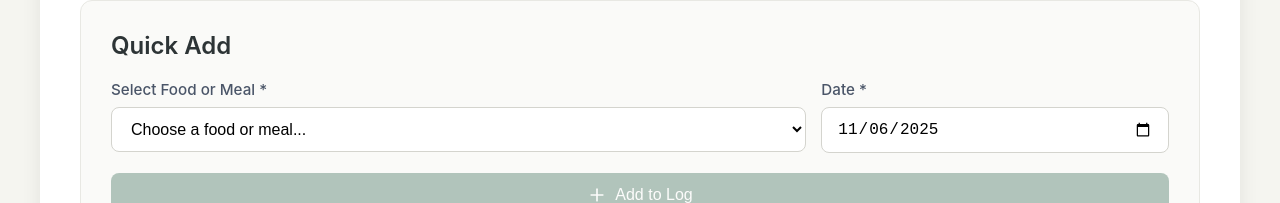
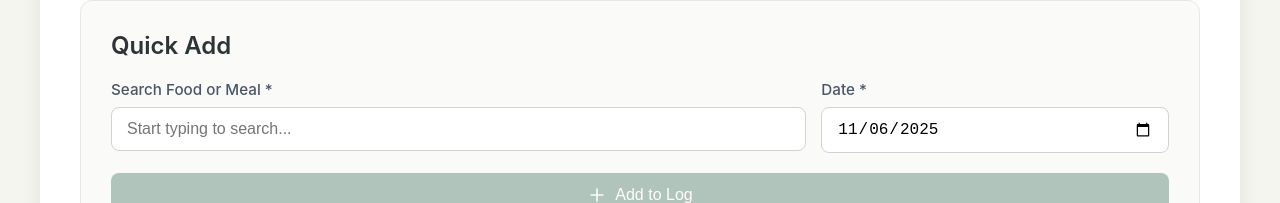
Before and after one commit to mizerc/macro-tracker, a React (Vite) app: page / in a window 1280 px wide. Shown: the part 714-917 px from the top of the page. Built offline with nearby package versions, Linux system fonts and the light colour scheme.

Commit message:
Replace dropbox for textfield with auto search

```diff
--- a/src/App.jsx
+++ b/src/App.jsx
@@ -1,9 +1,12 @@
-import { useState, useEffect } from 'react'
+import { useState, useEffect, useRef } from 'react'
 import { Plus, Trash2, Target, TrendingUp, Flame, Coffee, UtensilsCrossed, BookOpen, Edit, Search, Loader, ClipboardList, Settings, Download, Upload } from 'lucide-react'
 
 function App() {
   // Navigation
   const [activeTab, setActiveTab] = useState('tracker')
+
+  // Ref for click outside detection
+  const quickLogSearchRef = useRef(null)
 
   // Food Database
   const [savedFoods, setSavedFoods] = useState([])
@@ -60,7 +63,9 @@ function App() {
   const [quickLogForm, setQuickLogForm] = useState({
     selectedItem: null,
     itemType: '', // 'food' or 'meal'
-    date: new Date().toISOString().split('T')[0] // Default to today
+    date: new Date().toISOString().split('T')[0], // Default to today
+    searchQuery: '',
+    showSuggestions: false
   })
 
   // Load data from localStorage on mount
@@ -115,6 +120,20 @@ function App() {
   useEffect(() => {
     localStorage.setItem('macroGoals', JSON.stringify(macroGoals))
   }, [macroGoals])
+
+  // Handle click outside to close suggestions
+  useEffect(() => {
+    const handleClickOutside = (event) => {
+      if (quickLogSearchRef.current && !quickLogSearchRef.current.contains(event.target)) {
+        setQuickLogForm(prev => ({ ...prev, showSuggestions: false }))
+      }
+    }
+
+    document.addEventListener('mousedown', handleClickOutside)
+    return () => {
+      document.removeEventListener('mousedown', handleClickOutside)
+    }
+  }, [])
 
   // USDA API Search Handlers
   const searchUsdaFoods = async () => {
@@ -282,25 +301,44 @@ function App() {
   }
 
   // Tracker Handlers
-  const handleQuickLogSelect = (e) => {
-    const value = e.target.value
-    if (!value) {
-      setQuickLogForm(prev => ({ ...prev, selectedItem: null, itemType: '' }))
-      return
-    }
-
-    const [type, id] = value.split('-')
-    if (type === 'food') {
-      const food = savedFoods.find(f => f.id === parseInt(id))
-      setQuickLogForm(prev => ({ ...prev, selectedItem: food, itemType: 'food' }))
-    } else if (type === 'meal') {
-      const meal = savedMeals.find(m => m.id === parseInt(id))
-      setQuickLogForm(prev => ({ ...prev, selectedItem: meal, itemType: 'meal' }))
-    }
+  const handleQuickLogSearchChange = (e) => {
+    const query = e.target.value
+    setQuickLogForm(prev => ({
+      ...prev,
+      searchQuery: query,
+      showSuggestions: query.length > 0,
+      selectedItem: null,
+      itemType: ''
+    }))
+  }
+
+  const handleSelectSuggestion = (item, type) => {
+    setQuickLogForm(prev => ({
+      ...prev,
+      selectedItem: item,
+      itemType: type,
+      searchQuery: item.name,
+      showSuggestions: false
+    }))
   }
 
   const handleQuickLogDateChange = (e) => {
     setQuickLogForm(prev => ({ ...prev, date: e.target.value }))
+  }
+
+  // Filter foods and meals based on search query
+  const getFilteredSuggestions = () => {
+    const query = quickLogForm.searchQuery.toLowerCase()
+    if (!query) return { foods: [], meals: [] }
+
+    const filteredFoods = savedFoods.filter(food =>
+      food.name.toLowerCase().includes(query)
+    )
+    const filteredMeals = savedMeals.filter(meal =>
+      meal.name.toLowerCase().includes(query)
+    )
+
+    return { foods: filteredFoods, meals: filteredMeals }
   }
 
   const handleQuickLog = (e) => {
@@ -333,7 +371,9 @@ function App() {
     setQuickLogForm({
       selectedItem: null,
       itemType: '',
-      date: new Date().toISOString().split('T')[0] // Reset to today
+      date: new Date().toISOString().split('T')[0], // Reset to today
+      searchQuery: '',
+      showSuggestions: false
     })
   }
 
@@ -639,34 +679,72 @@ function App() {
               <h2>Quick Add</h2>
               <form onSubmit={handleQuickLog}>
                 <div className="form-row">
-                  <div className="form-group" style={{ flex: '2' }}>
-                    <label>Select Food or Meal *</label>
-                    <select
-                      className="food-select"
-                      onChange={handleQuickLogSelect}
-                      value={quickLogForm.selectedItem ? `${quickLogForm.itemType}-${quickLogForm.selectedItem.id}` : ''}
-                      required
-                    >
-                      <option value="">Choose a food or meal...</option>
-                      {savedFoods.length > 0 && (
-                        <optgroup label="Foods">
-                          {savedFoods.map(food => (
-                            <option key={`food-${food.id}`} value={`food-${food.id}`}>
-                              {food.name} ({food.calories} kcal)
-                            </option>
-                          ))}
-                        </optgroup>
-                      )}
-                      {savedMeals.length > 0 && (
-                        <optgroup label="Meals">
-                          {savedMeals.map(meal => (
-                            <option key={`meal-${meal.id}`} value={`meal-${meal.id}`}>
-                              {meal.name} ({meal.calories} kcal)
-                            </option>
-                          ))}
-                        </optgroup>
-                      )}
-                    </select>
+                  <div className="form-group" style={{ flex: '2', position: 'relative' }} ref={quickLogSearchRef}>
+                    <label>Search Food or Meal *</label>
+                    <input
+                      type="text"
+                      value={quickLogForm.searchQuery}
+                      onChange={handleQuickLogSearchChange}
+                      placeholder="Start typing to search..."
+                      autoComplete="off"
+                    />
+
+                    {/* Suggestions Dropdown */}
+                    {quickLogForm.showSuggestions && (
+                      <div className="suggestions-dropdown">
+                        {(() => {
+                          const { foods, meals } = getFilteredSuggestions()
+                          const hasResults = foods.length > 0 || meals.length > 0
+
+                          if (!hasResults) {
+                            return (
+                              <div className="suggestion-empty">
+                                No foods or meals found
+                              </div>
+                            )
+                          }
+
+                          return (
+                            <>
+                              {foods.length > 0 && (
+                                <div className="suggestion-group">
+                                  <div className="suggestion-group-label">Foods</div>
+                                  {foods.map(food => (
+                                    <div
+                                      key={`food-${food.id}`}
+                                      className="suggestion-item"
+                                      onClick={() => handleSelectSuggestion(food, 'food')}
+                                    >
+                                      <span className="suggestion-name">{food.name}</span>
+                                      <span className="suggestion-calories">{food.calories} kcal</span>
+                                    </div>
+                                  ))}
+                                </div>
+                              )}
+
+                              {meals.length > 0 && (
+                                <div className="suggestion-group">
+                                  <div className="suggestion-group-label">Meals</div>
+                                  {meals.map(meal => (
+                                    <div
+                                      key={`meal-${meal.id}`}
+                                      className="suggestion-item"
+                                      onClick={() => handleSelectSuggestion(meal, 'meal')}
+                                    >
+                                      <span className="suggestion-name">
+                                        {meal.name}
+                                        <span className="badge-meal-small" style={{ marginLeft: '8px' }}>Meal</span>
+                                      </span>
+                                      <span className="suggestion-calories">{meal.calories} kcal</span>
+                                    </div>
+                                  ))}
+                                </div>
+                              )}
+                            </>
+                          )
+                        })()}
+                      </div>
+                    )}
                   </div>
 
                   <div className="form-group" style={{ flex: '1' }}>
--- a/src/index.css
+++ b/src/index.css
@@ -1219,6 +1219,74 @@ body {
   margin-bottom: 0;
 }
 
+/* Autocomplete Suggestions */
+.suggestions-dropdown {
+  position: absolute;
+  top: 100%;
+  left: 0;
+  right: 0;
+  background: white;
+  border: 1.5px solid #d4d4ce;
+  border-radius: 8px;
+  margin-top: 5px;
+  max-height: 300px;
+  overflow-y: auto;
+  box-shadow: 0 4px 12px rgba(0, 0, 0, 0.15);
+  z-index: 1000;
+}
+
+.suggestion-group {
+  padding: 8px 0;
+}
+
+.suggestion-group + .suggestion-group {
+  border-top: 1px solid #e8e8e3;
+}
+
+.suggestion-group-label {
+  padding: 8px 15px;
+  font-size: 0.75rem;
+  font-weight: 600;
+  color: #999;
+  text-transform: uppercase;
+  letter-spacing: 0.5px;
+}
+
+.suggestion-item {
+  padding: 12px 15px;
+  display: flex;
+  justify-content: space-between;
+  align-items: center;
+  cursor: pointer;
+  transition: all 0.2s;
+}
+
+.suggestion-item:hover {
+  background: #f8faf9;
+  border-left: 3px solid #6B9080;
+}
+
+.suggestion-name {
+  font-weight: 500;
+  color: #2d3436;
+  font-size: 0.95rem;
+  display: flex;
+  align-items: center;
+}
+
+.suggestion-calories {
+  color: #636e72;
+  font-size: 0.9rem;
+  font-weight: 500;
+}
+
+.suggestion-empty {
+  padding: 20px;
+  text-align: center;
+  color: #999;
+  font-size: 0.9rem;
+}
+
 /* Selected Item Preview */
 .selected-item-preview {
   background: linear-gradient(135deg, #6B9080 0%, #A4C3B2 100%);
```
